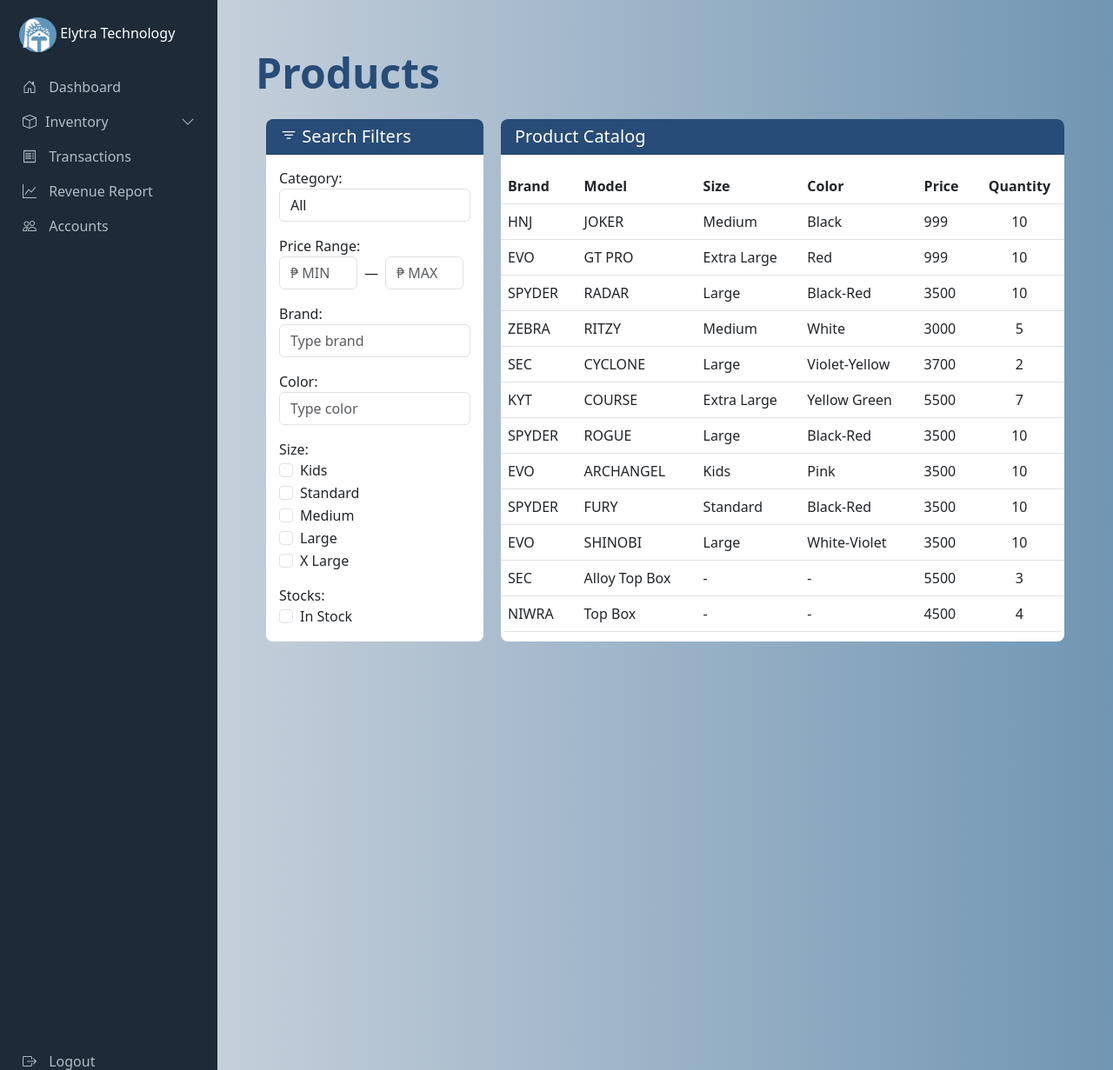
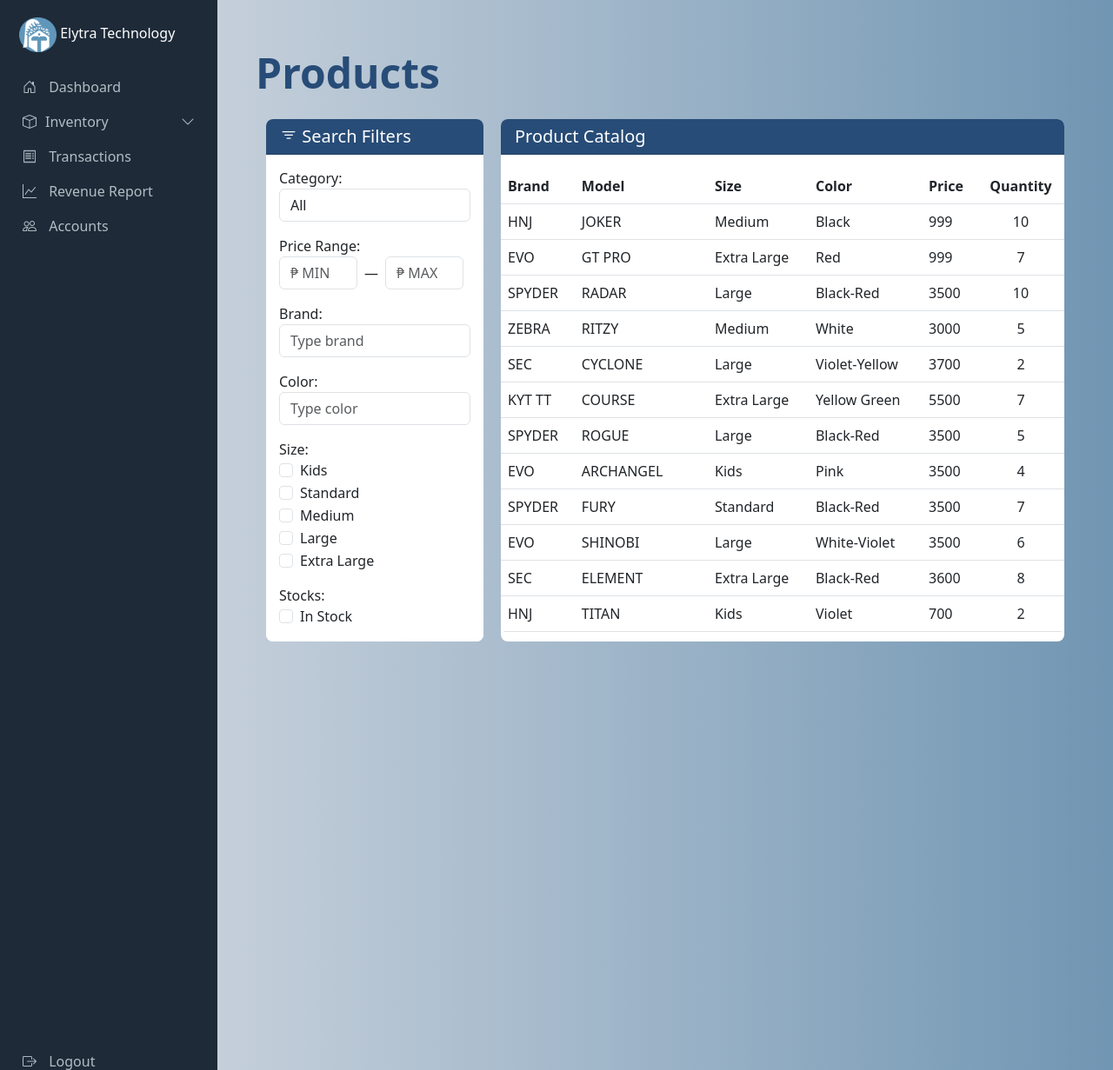
Before and after one commit to jc-pogi/chano, a Django app: page /products/ in a window 1280 px wide. Shown: the top 1231 px of the page at 87% size. Run offline with Django 5.2, Linux system fonts and the light colour scheme.

Commit message:
SM
-lighten red color
-added data sa prodcut table

```diff
--- a/etms_portal/etms_app/templates/dashboard.html
+++ b/etms_portal/etms_app/templates/dashboard.html
@@ -20,7 +20,7 @@ body {
             <img src="{% static '/db-logo.png' %}" class="rounded float-start" alt="db" height="250px" width="250px">
         </div>
         <div class="col-md-9">
-            <h1 class="display-5">Hello Riders</h1>
+            <h1 class="display-5" style="font-weight: 500;">Hello Riders!</h1>
             <p style="text-align: justify; font-size: 16px; margin-top: 30px;">
                 Elytra Technology is developed to address the needs specializing in selling helmets.
                 We aim to give high-quality services for our clients to ensure coherent integration of important features
--- a/etms_portal/etms_app/templates/productTable.html
+++ b/etms_portal/etms_app/templates/productTable.html
@@ -21,14 +21,14 @@
                 <td>999</td>
                 <td class="text-center">10</td>
             </tr>
-            <tr data-type="Helmet" data-price="999" data-brand="EVO" data-color="Red" data-size="X Large" data-in-stock="true">
+            <tr data-type="Helmet" data-price="999" data-brand="EVO" data-color="Red" data-size="Extra Large" data-in-stock="true">
                 <th scope="row">0002</th>
                 <td>EVO</td>
                 <td>GT PRO</td>
                 <td>Extra Large</td>
                 <td>Red</td>
                 <td>999</td>
-                <td class="text-center">10</td>
+                <td class="text-center">7</td>
             </tr>
             <tr data-type="Helmet" data-price="3500" data-brand="SPYDER" data-color="Black-Red" data-size="Large" data-in-stock="false">
                 <th scope="row">0003</th>
@@ -57,9 +57,9 @@
                 <td>3700</td>
                 <td class="text-center">2</td>
             </tr>
-            <tr data-type="Helmet" data-price="5500" data-brand="KYT" data-color="Yellow Green" data-size="Extra Large" data-in-stock="true">
+            <tr data-type="Helmet" data-price="5500" data-brand="KYT TT" data-color="Yellow Green" data-size="Extra Large" data-in-stock="true">
                 <th scope="row">0006</th>
-                <td>KYT</td>
+                <td>KYT TT</td>
                 <td>COURSE</td>
                 <td>Extra Large</td>
                 <td>Yellow Green</td>
@@ -73,16 +73,16 @@
                 <td>Large</td>
                 <td>Black-Red</td>
                 <td>3500</td>
-                <td class="text-center">10</td>
+                <td class="text-center">5</td>
             </tr>
-            <tr data-type="Helmet" data-price="3500" data-brand="GT PRO" data-color="Pink" data-size="Kids" data-in-stock="true">
+            <tr data-type="Helmet" data-price="3500" data-brand="EVO" data-color="Pink" data-size="Kids" data-in-stock="true">
                 <th scope="row">0008</th>
                 <td>EVO</td>
                 <td>ARCHANGEL</td>
                 <td>Kids</td>
                 <td>Pink</td>
                 <td>3500</td>
-                <td class="text-center">10</td>
+                <td class="text-center">4</td>
             </tr>
             <tr data-type="Helmet" data-price="3500" data-brand="SPYDER" data-color="Black-Red" data-size="Standard" data-in-stock="false">
                 <th scope="row">0009</th>
@@ -91,19 +91,66 @@
                 <td>Standard</td>
                 <td>Black-Red</td>
                 <td>3500</td>
-                <td class="text-center">10</td>
+                <td class="text-center">7</td>
             </tr>
-            <tr data-type="Helmet" data-price="3500" data-brand="SPYDER" data-color="Black-Red" data-size="Large" data-in-stock="false">
+            <tr data-type="Helmet" data-price="3500" data-brand="EVO" data-color="White-Violet" data-size="Large" data-in-stock="false">
                 <th scope="row">0010</th>
                 <td>EVO</td>
                 <td>SHINOBI</td>
                 <td>Large</td>
                 <td>White-Violet</td>
                 <td>3500</td>
+                <td class="text-center">6</td>
+            </tr>
+
+            <!---------------------------------------------------->
+            <tr data-type="Helmet" data-price="3600" data-brand="SEC" data-color="Black-Red" data-size="Extra Large" data-in-stock="true">
+                <th scope="row">0011</th>
+                <td>SEC</td>
+                <td>ELEMENT</td>
+                <td>Extra Large</td>
+                <td>Black-Red</td>
+                <td>3600</td>
+                <td class="text-center">8</td>
+            </tr>
+            <tr data-type="Helmet" data-price="700" data-brand="HNJ" data-color="Violet" data-size="Kids" data-in-stock="True">
+                <th scope="row">0012</th>
+                <td>HNJ</td>
+                <td>TITAN</td>
+                <td>Kids</td>
+                <td>Violet</td>
+                <td>700</td>
+                <td class="text-center">2</td>
+            </tr>
+            <tr data-type="Helmet" data-price="3700" data-brand="SEC" data-color="Violet-Yellow" data-size="Extra Large" data-in-stock="True">
+                <th scope="row">0013</th>
+                <td>SEC</td>
+                <td>CYCLONE</td>
+                <td>Extra Large</td>
+                <td>Violet-Yellow</td>
+                <td>3700</td>
                 <td class="text-center">10</td>
             </tr>
+            <tr data-type="Helmet" data-price="5500" data-brand="KYT TT" data-color="Cyan" data-size="Medium" data-in-stock="True">
+                <th scope="row">0014</th>
+                <td>KYT TT</td>
+                <td>LEOPARD</td>
+                <td>Medium</td>
+                <td>Cyan</td>
+                <td>5500</td>
+                <td class="text-center">9</td>
+            </tr>
+            <tr data-type="Helmet" data-price="5500" data-brand="KYT TT" data-color="Grey" data-size="Medium" data-in-stock="True">
+                <th scope="row">0015</th>
+                <td>KYT TT</td>
+                <td>SPACE MONKEY</td>
+                <td>Medium</td>
+                <td>Grey</td>
+                <td>5500</td>
+                <td class="text-center">8</td>
+            </tr>
             <tr data-type="Top Box" data-price="5500" data-brand="SEC" data-color="" data-size="" data-in-stock="true">
-                <th scope="row">0011</th>
+                <th scope="row">7654</th>
                 <td>SEC</td>
                 <td>Alloy Top Box</td>
                 <td>-</td>
@@ -112,7 +159,7 @@
                 <td class="text-center">3</td>
             </tr>
             <tr data-type="Top Box" data-price="4500" data-brand="NIWRA" data-color="" data-size="" data-in-stock="true">
-                <th scope="row">0012</th>
+                <th scope="row">5242</th>
                 <td>NIWRA</td>
                 <td>Top Box</td>
                 <td>-</td>
@@ -121,7 +168,7 @@
                 <td class="text-center">4</td>
             </tr>
             <tr data-type="Top Box" data-price="4500" data-brand="DUHAN" data-color="" data-size="" data-in-stock="true">
-                <th scope="row">0013</th>
+                <th scope="row">7432</th>
                 <td>DUHAN</td>
                 <td>Top Box</td>
                 <td>-</td>
@@ -129,6 +176,51 @@
                 <td>4500</td>
                 <td class="text-center">9</td>
             </tr>
+            <tr data-type="Top Box" data-price="4500" data-brand="DUHAN" data-color="" data-size="" data-in-stock="true">
+                <th scope="row">4215</th>
+                <td>DUHAN</td>
+                <td>Top Box</td>
+                <td>-</td>
+                <td>-</td>
+                <td>4500</td>
+                <td class="text-center">7</td>
+            </tr>
+            <tr data-type="Top Box" data-price="4500" data-brand="DUHAN" data-color="" data-size="" data-in-stock="true">
+                <th scope="row">4363</th>
+                <td>DUHAN</td>
+                <td>Top Box</td>
+                <td>-</td>
+                <td>-</td>
+                <td>4500</td>
+                <td class="text-center">4</td>
+            </tr>
+            <tr data-type="Top Box" data-price="4500" data-brand="DUHAN" data-color="" data-size="" data-in-stock="true">
+                <th scope="row">5342</th>
+                <td>DUHAN</td>
+                <td>Top Box</td>
+                <td>-</td>
+                <td>-</td>
+                <td>4500</td>
+                <td class="text-center">6</td>
+            </tr>
+            <tr data-type="Top Box" data-price="4500" data-brand="DUHAN" data-color="" data-size="" data-in-stock="true">
+                <th scope="row">3214</th>
+                <td>DUHAN</td>
+                <td>Top Box</td>
+                <td>-</td>
+                <td>-</td>
+                <td>4500</td>
+                <td class="text-center">4</td>
+            </tr>
+            <tr data-type="Top Box" data-price="4500" data-brand="DUHAN" data-color="" data-size="" data-in-stock="true">
+                <th scope="row">3124</th>
+                <td>DUHAN</td>
+                <td>Top Box</td>
+                <td>-</td>
+                <td>-</td>
+                <td>4500</td>
+                <td class="text-center">4</td>
+            </tr>
         </tbody>
     </table>
 </div>
--- a/etms_portal/etms_app/templates/products.html
+++ b/etms_portal/etms_app/templates/products.html
@@ -1,6 +1,7 @@
 <!DOCTYPE html>
 {% extends "index.html" %}
 {% load static %}
+
 
 {% block main_contents %}
 <div class="container-fluid px-2 my-3">
@@ -9,6 +10,7 @@
             <div class="d-flex justify-content-between align-items-center mb-4">
                 <h1 class="mb-0" style="color: #274C77; font-weight: 600; font-size: 3.0rem;">Products</h1>
             </div>
+
 
     <div class="container my-0 d-flex w-100" style="gap: 20px;"> <!-- Added gap here -->
         <!-- Sidebar Filter (Separate Container) -->
@@ -30,6 +32,7 @@
                         </select>
                     </div>
 
+
                     <!-- Price Range -->
                     <div class="mb-3">
                         <label>Price Range:</label>
@@ -40,17 +43,20 @@
                         </div>
                     </div>
 
+
                     <!-- Brand -->
                     <div class="mb-3">
                         <label for="brand">Brand:</label>
                         <input type="text" id="brand" class="form-control" placeholder="Type brand" oninput="applyFilters()">
                     </div>
 
+
                     <!-- Color -->
                     <div class="mb-3">
                         <label for="color">Color:</label>
                         <input type="text" id="color" class="form-control" placeholder="Type color" oninput="applyFilters()">
                     </div>
+
 
                     <!-- Size -->
                     <div class="mb-3">
@@ -72,8 +78,8 @@
                             <label class="form-check-label" for="sizeLarge">Large</label>
                         </div>
                         <div class="form-check">
-                            <input class="form-check-input" type="checkbox" value="X Large" id="sizeXLarge" onchange="applyFilters()">
-                            <label class="form-check-label" for="sizeXLarge">X Large</label>
+                            <input class="form-check-input" type="checkbox" value="Extra Large" id="sizeXLarge" onchange="applyFilters()">
+                            <label class="form-check-label" for="sizeXLarge">Extra Large</label>
 
                         </div>
                         </div>
@@ -83,9 +89,13 @@
                             <label class="form-check-label" for="inStock">In Stock</label>
                     </div>
 
+
                 </div>
 
+
          </div>
+
+
 
 
 
@@ -109,6 +119,7 @@
     </div>
 </div>
 
+
 <style>
 body {
     background: linear-gradient(to right, #d9dde4, #7196b3); /* Subtle gradient */
@@ -116,10 +127,12 @@ body {
     overflow: hidden;
 }
 
+
    #productTable {
     width: 100%;
     border-collapse: collapse;
 }
+
 
 .table-container thead {
     position: sticky;
@@ -128,11 +141,14 @@ body {
     z-index: 2;
 }
 
+
 /* Ensure the table expands fully */
 .product-table {
     width: 100%;
     overflow-x: auto;
 }
+
+
 
 
 /* Fix table header */
@@ -143,14 +159,17 @@ body {
     z-index: 2;
 }
 
+
 /* Optional: Adjust padding */
 th:first-child, td:first-child {
     display: none;
 }
 
+
 table td, table th {
     padding: 15px 10px;
 }
+
 
 .filter-container {
     background-color: #ffffff;
@@ -162,6 +181,7 @@ table td, table th {
     padding: 15px;
 }
 
+
 .container {
     display: flex;
     flex-wrap: wrap;
@@ -169,10 +189,12 @@ table td, table th {
     overflow: auto;
 }
 
+
 .card.mb-4.flex-grow-1 {
     flex: 2;
     min-width: 60%;
 }
+
 
 .card-body {
     flex-grow: 1;
@@ -180,16 +202,19 @@ table td, table th {
     overflow-y: auto;
 }
 
+
 /* Responsive for smaller screens */
 @media (max-width: 768px) {
     .container {
         flex-direction: column;
     }
 
+
     .filter-container, .card.mb-4.flex-grow-1 {
         max-width: 100%;
     }
 }
+
 
 /* Style text fields */
 .form-control {
@@ -198,9 +223,11 @@ table td, table th {
     transition: all 0.3s ease-in-out;
 }
 
+
 .form-control:focus {
     border-color: #000000; /* Darker blue on focus */
 }
+
 
 /* Style checkboxes */
 .form-check-input {
@@ -208,10 +235,12 @@ table td, table th {
     border-radius: 4px; /* Slight rounding */
 }
 
+
 .form-check-input:checked {
     background-color: #274C77;
     border-color: #1B3A57;
 }
+
 
 .main-content {
     flex-grow: 1;
@@ -219,16 +248,19 @@ table td, table th {
     overflow-y: auto;
 }
 
+
 .product-catalog {
     max-height: 60vh; /* Adjust based on layout */
     overflow-y: auto;
 }
+
 
 .main-content > * {
     margin-bottom: 0;
     padding-bottom: 0;
 }
 </style>
+
 
 <script>
     function applyFilters() {
@@ -246,6 +278,7 @@ table td, table th {
     // Get selected category (Helmet or Top Box)
     let category = document.getElementById("category").value.toLowerCase();
 
+
     let rows = document.querySelectorAll("#productTable tbody tr");
     rows.forEach(row => {
         let price = parseFloat(row.getAttribute("data-price")) || 0;
@@ -255,6 +288,7 @@ table td, table th {
         let rowInStock = row.getAttribute("data-in-stock")?.toLowerCase() === "true";
         let rowCategory = row.getAttribute("data-type")?.toLowerCase() || "";
 
+
         let matchesPrice = (minPrice <= price) && (price <= maxPrice);
         let matchesBrand = !brand || rowBrand.includes(brand);
         let matchesColor = !color || rowColor.includes(color);
@@ -262,11 +296,13 @@ table td, table th {
         let matchesInStock = !inStock || rowInStock;
         let matchesCategory = !category || rowCategory === category;
 
+
         row.style.display = matchesPrice && matchesBrand && matchesColor && matchesSize && matchesInStock && matchesCategory ? "" : "none";
     });
 }
 </script>
 
+
 <link href="https://cdn.jsdelivr.net/npm/bootstrap@5.3.0/dist/css/bootstrap.min.css" rel="stylesheet">
 <script src="https://cdn.jsdelivr.net/npm/bootstrap@5.3.0/dist/js/bootstrap.bundle.min.js"></script>
 {% endblock %}
--- a/etms_portal/etms_app/templates/revenue.html
+++ b/etms_portal/etms_app/templates/revenue.html
@@ -126,7 +126,7 @@
         <div class="col-md-3">
             <div class="card p-3 shadow-sm w-100 text-center" style="height: 100px;">
                 <h6>Total Revenue</h6>
-                <h3>30,000</h3>
+                <h3>30,997</h3>
             </div>
         </div>
     </div>
--- a/etms_portal/etms_app/templates/transactions.html
+++ b/etms_portal/etms_app/templates/transactions.html
@@ -10,8 +10,11 @@
                 <h1 class="mb-0" style="color: #274C77; font-weight: 600; font-size: 3.0rem;">Transactions</h1>
 
                 <div class="d-flex flex-column align-items-end" style="margin-top: 20px;">
-                    <input id="searchInput" class="form-control form-control-sm mb-2" type="text"
+                    <div class="d-flex align-items-center">
+                        <i class="bi bi-search me-2"></i>
+                        <input id="searchInput" class="form-control form-control-sm mb-2" type="text"
                            placeholder="Search by Brand & Model" style="width: 310px;">
+                    </div>
                     <h5 id="transactionDate" class="text-muted small mb-0" style="color: #8B8C89 !important;">Date of Transaction: Monday, March 17, 2025</h5>
                 </div>
             </div>
```
Also changed, not shown: etms_portal/etms_app/templates/restock.html (+5 -2 lines), etms_portal/etms_app/templates/sm.html (+38 -7 lines).
